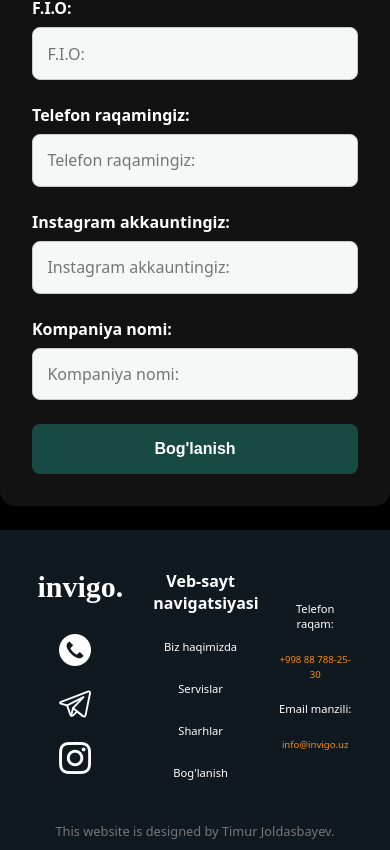
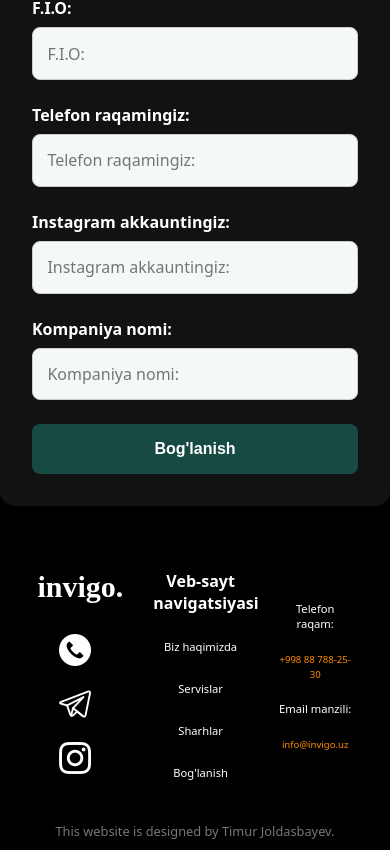
Before and after one commit to T-Coder0102/invigo, a React (Create React App) app: page / in a window 390 px wide. Shown: the part 3950-4800 px from the top of the page. Built offline with nearby package versions, Linux system fonts and the light colour scheme.

Commit message:
invigo15

```diff
--- a/src/Components/Home/Home.scss
+++ b/src/Components/Home/Home.scss
@@ -792,7 +792,7 @@
       padding: 2rem 1rem;
       text-align: center;
       justify-content: center;
-      background-color: #101820;
+      background-color: #000;
       color: #fff;
       padding: 40px 20px 10px 20px;
       font-family: "Arial", sans-serif;
```
Also changed, not shown: 6 other files (tests, documents, lock files or other folders).
